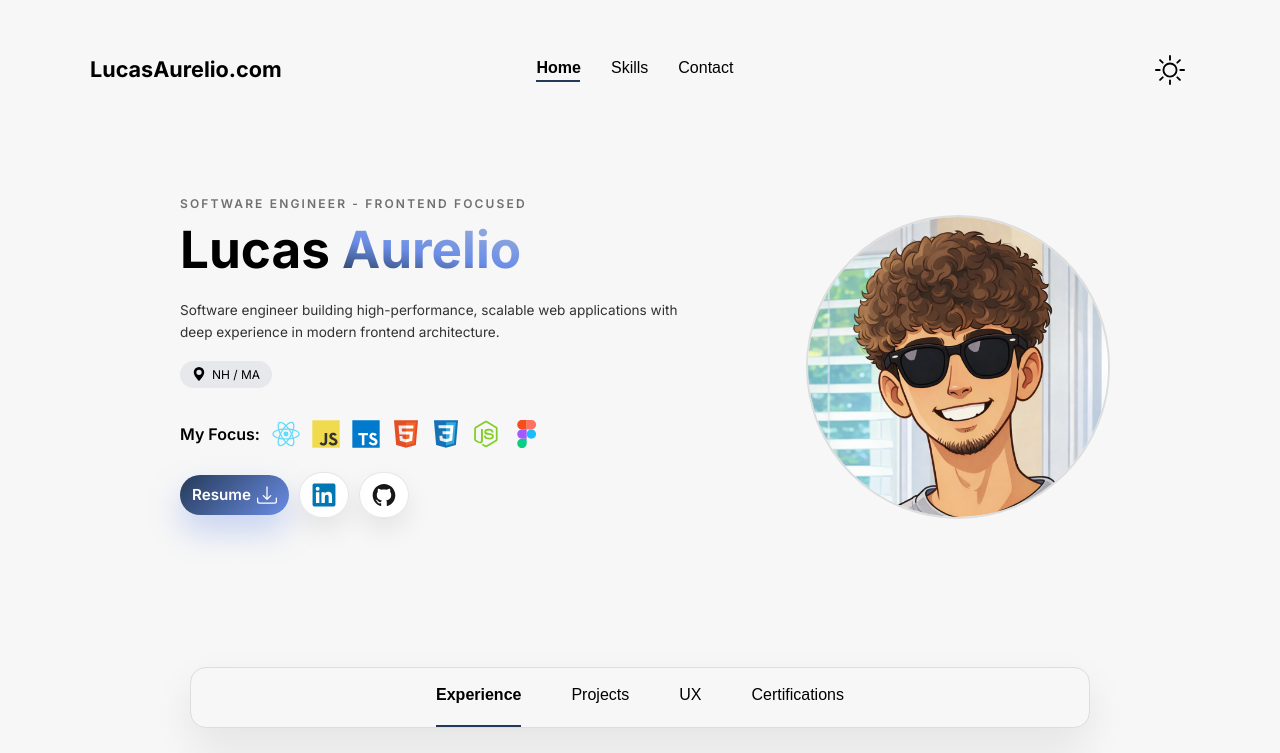
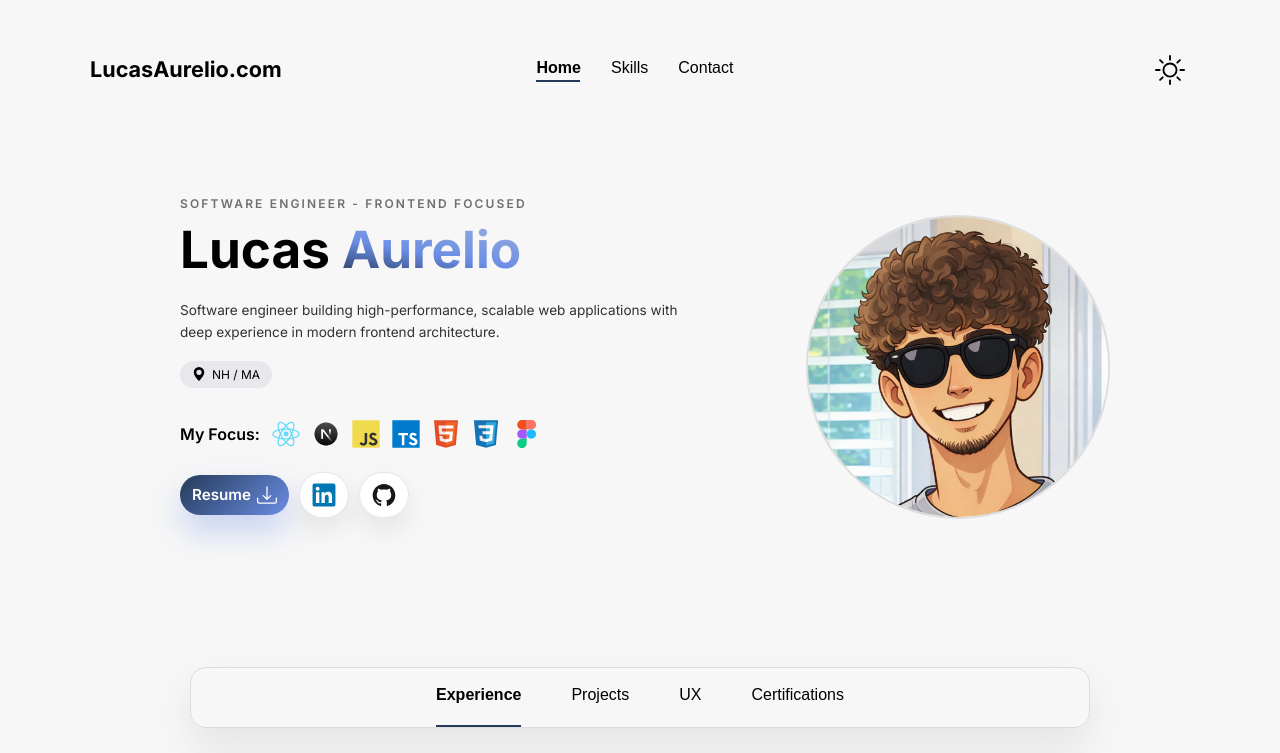
Before and after one commit to Lucas11011/lucas-aurelio-portfolio, a React (Create React App) app: page / in a window 1280 px wide. Shown: the top 753 px of the page. Built offline with nearby package versions, Linux system fonts and the light colour scheme.

Commit message:
Nextjs icon update

```diff
--- a/src/components/Experience.js
+++ b/src/components/Experience.js
@@ -14,6 +14,7 @@ import htmlIcon from '../icons/HTML5.svg';
 import cssIcon from '../icons/CSS3.svg';
 import githubIcon from '../icons/GitHub.svg';
 import vercelIcon from '../icons/Vercel.svg';
+import NextJsIcon from '../icons/Next.js.png';
 
 const SLIDE_DURATION = 320;
 
@@ -29,6 +30,7 @@ function Experience() {
             subtitle: 'SciQuel | November 2025 – Present',
             text: 'Contributed to frontend development for a science media organization, building responsive and accessible React components from Figma designs using TypeScript and CSS. Collaborated closely with designers and engineers to maintain visual consistency across the site and iterated on features through code reviews and GitHub-based workflows within an agile team.',
             techStack: [
+                { icon: NextJsIcon, name: 'Next.js' },
                 { icon: reactIcon, name: 'React' },
                 { icon: tsIcon, name: 'TypeScript' },
                 { icon: tailwindIcon, name: 'Tailwind CSS' },
--- a/src/components/Home.js
+++ b/src/components/Home.js
@@ -9,8 +9,8 @@ import locationIcon from '../icons/geo-alt-fill.svg';
 import linkedinIcon from '../icons/LinkedIn.svg';
 // import gmailIcon from '../icons/gmail.png';
 import typescriptIcon from '../icons/TypeScript.svg';
-import nodejsIcon from '../icons/Node.js.svg';
-// import nextjsIcon from '../icons/Next.js.svg';
+// import nodejsIcon from '../icons/Node.js.svg';
+import nextjsIcon from '../icons/Next.js.png';
 import githubIcon from '../icons/GitHub.svg';
 import downloadIcon from '../icons/download.svg';
 // import resume from '../resume/Lucas_Aurelio_Resume.pdf';
@@ -33,12 +33,12 @@ function Home() {
             <div className="tech-stack">
                 <span className="tech-stack-label">My Focus:</span>
                 <img src={reactIcon} alt="React" className="tech-stack-icon" title="React" />
+                <img src={nextjsIcon} alt="Next.js" className="tech-stack-icon" title="Next.js" />
                 <img src={jsIcon} alt="JavaScript" className="tech-stack-icon" title="JavaScript" />
                 <img src={typescriptIcon} alt="TypeScript" className="tech-stack-icon" title="TypeScript" />
                 <img src={htmlIcon} alt="HTML5" className="tech-stack-icon" title="HTML5" />
                 <img src={cssIcon} alt="CSS3" className="tech-stack-icon" title="CSS3" />
-                <img src={nodejsIcon} alt="Node.js" className="tech-stack-icon" title="Node.js" />
-                {/* <img src={nextjsIcon} alt="Next.js" className="tech-stack-icon" title="Next.js" /> */}
+                {/* <img src={nodejsIcon} alt="Node.js" className="tech-stack-icon" title="Node.js" /> */}
                 <img src={figmaIcon} alt="Figma" className="tech-stack-icon" title="Figma" />
             </div>
             <div className="social-links">
```
Also changed, not shown: src/App.css (+18 -8 lines), src/icons/Next.js.png (added), src/icons/Next.js.svg (deleted).
